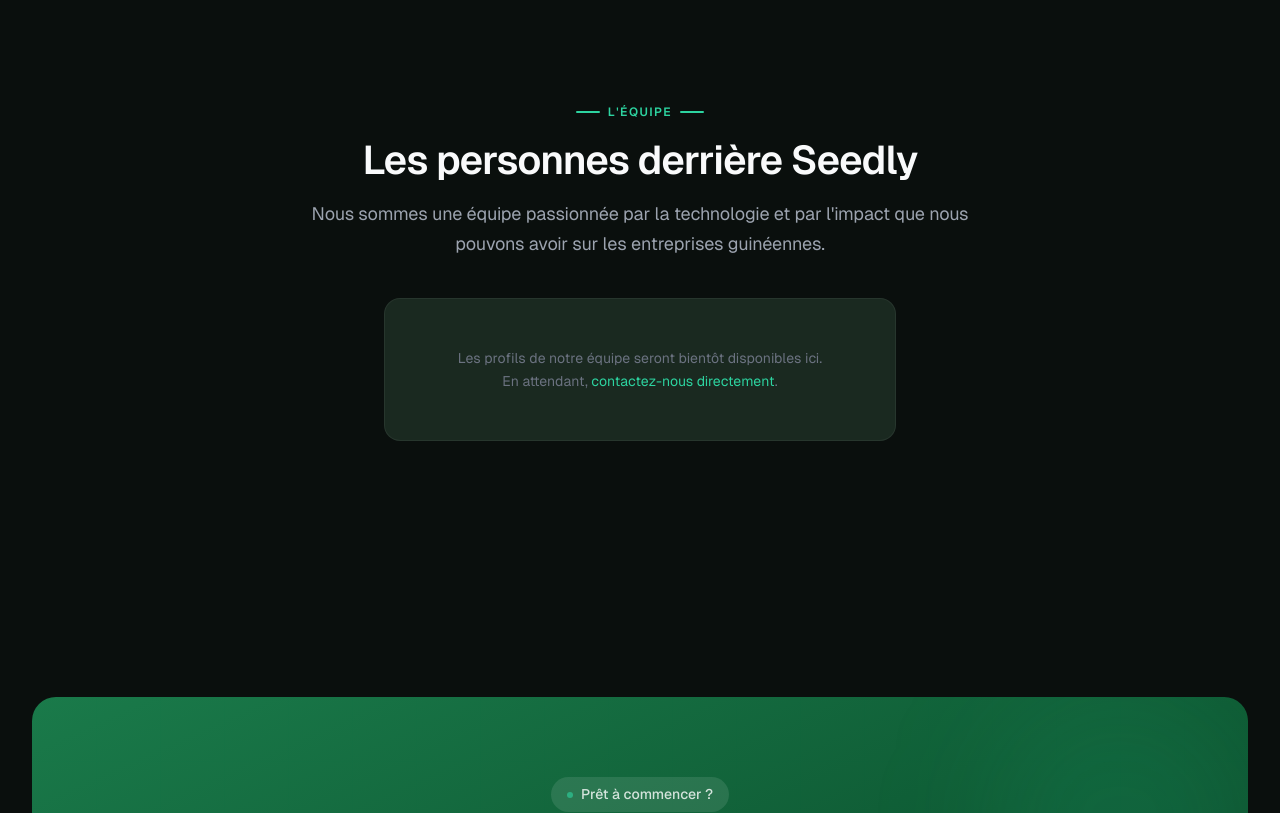
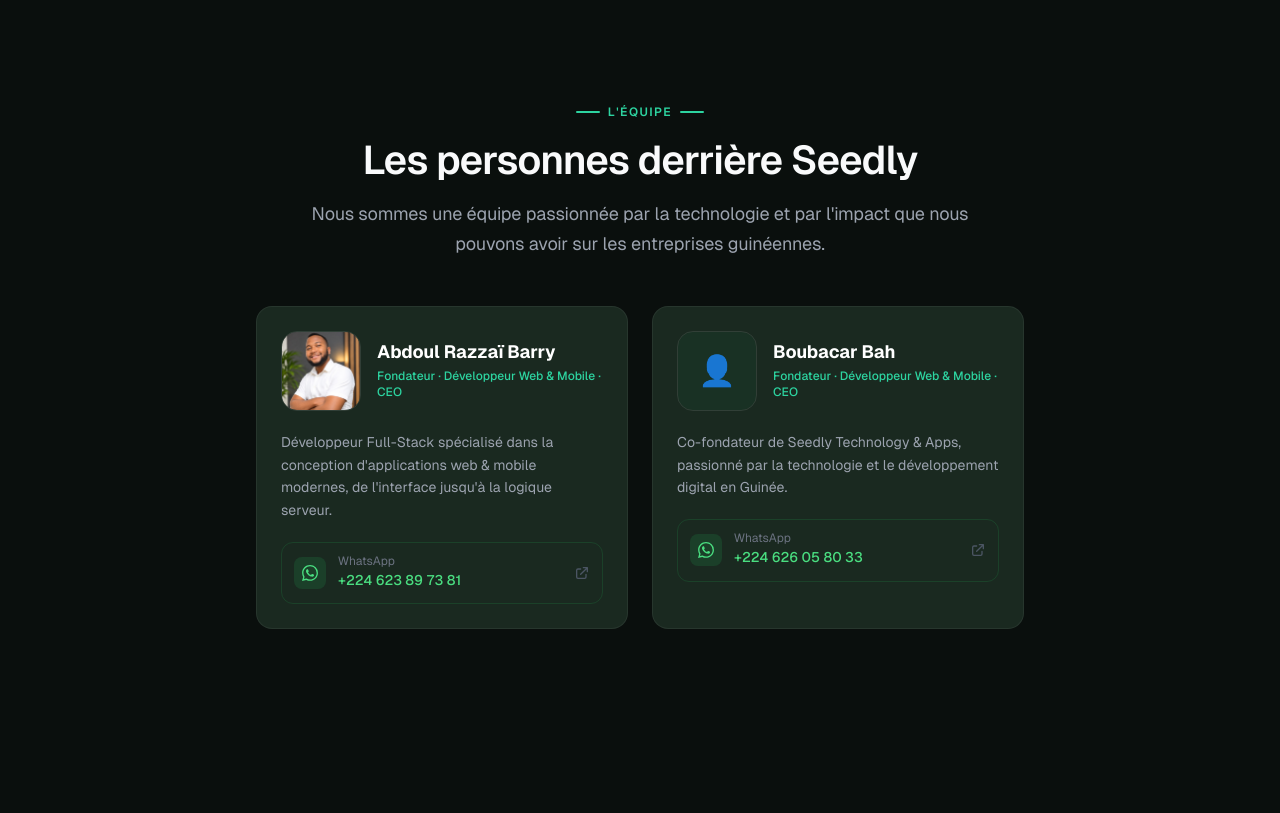
Before and after one commit to Barry-webdev/Seedly, a Next.js app in the folder Frontend/: page /a-propos in a window 1280 px wide. Shown: the part 3708-4521 px from the top of the page. Built offline with nearby package versions, Linux system fonts and the light colour scheme.

Commit message:
feat: section equipe avec photos, bios et WhatsApp

```diff
--- a/Frontend/app/a-propos/page.tsx
+++ b/Frontend/app/a-propos/page.tsx
@@ -13,18 +13,21 @@
 };
 
 const valueIcons: Record<string, React.ReactNode> = {
-  star: <Star className="w-5 h-5" />,
-  heart: <Heart className="w-5 h-5" />,
-  zap: <Zap className="w-5 h-5" />,
-  "trending-up": <TrendingUp className="w-5 h-5" />,
-  "shield-check": <ShieldCheck className="w-5 h-5" />,
-  "map-pin": <MapPin className="w-5 h-5" />,
+  star:         <Star className="w-5 h-5" />,
+  heart:        <Heart className="w-5 h-5" />,
+  zap:          <Zap className="w-5 h-5" />,
+  "trending-up":<TrendingUp className="w-5 h-5" />,
+  "shield-check":<ShieldCheck className="w-5 h-5" />,
+  "map-pin":    <MapPin className="w-5 h-5" />,
 };
+
+const whatsappNumbers = ["+224623897381", "+224626058033"];
 
 export default function AboutPage() {
   return (
     <MainLayout>
-      {/* Hero */}
+
+      {/* ── Hero ─────────────────────────────────────────── */}
       <section className="pt-32 pb-20 relative" aria-labelledby="about-title">
         <div className="absolute inset-0 grid-bg opacity-30" aria-hidden="true" />
         <div className="absolute top-20 right-0 w-96 h-96 rounded-full bg-primary/10 blur-3xl" aria-hidden="true" />
@@ -39,31 +42,22 @@
               l&apos;agence qui plante des{" "}
               <span className="text-gradient">graines digitales</span>
             </h1>
-            <p className="section-description text-lg">
-              {companyInfo.description}
-            </p>
+            <p className="section-description text-lg">{companyInfo.description}</p>
           </div>
         </div>
       </section>
 
-      {/* Mission & Vision */}
+      {/* ── Mission & Vision ─────────────────────────────── */}
       <section className="section-padding-sm bg-surface/50" aria-labelledby="mission-title">
         <div className="container-seedly">
           <div className="grid lg:grid-cols-2 gap-6">
             <div className="card-seedly p-8 space-y-4">
-              <div className="w-10 h-10 rounded-xl bg-primary/15 border border-primary/20 flex items-center justify-center text-2xl">
-                🌱
-              </div>
-              <h2 id="mission-title" className="text-xl font-bold text-white">
-                Notre mission
-              </h2>
+              <div className="w-10 h-10 rounded-xl bg-primary/15 border border-primary/20 flex items-center justify-center text-2xl">🌱</div>
+              <h2 id="mission-title" className="text-xl font-bold text-white">Notre mission</h2>
               <p className="text-neutral-400 leading-relaxed">{companyInfo.mission}</p>
             </div>
-
             <div className="card-seedly p-8 space-y-4">
-              <div className="w-10 h-10 rounded-xl bg-accent/15 border border-accent/20 flex items-center justify-center text-2xl">
-                🎯
-              </div>
+              <div className="w-10 h-10 rounded-xl bg-accent/15 border border-accent/20 flex items-center justify-center text-2xl">🎯</div>
               <h2 className="text-xl font-bold text-white">Notre vision</h2>
               <p className="text-neutral-400 leading-relaxed">{companyInfo.vision}</p>
             </div>
@@ -71,7 +65,7 @@
         </div>
       </section>
 
-      {/* Concept de la graine */}
+      {/* ── Concept de la graine ─────────────────────────── */}
       <section className="section-padding" aria-labelledby="concept-title">
         <div className="container-seedly">
           <div className="max-w-4xl mx-auto">
@@ -80,32 +74,13 @@
               title="Plant the idea. Grow the business."
               description="Le nom Seedly n'est pas un hasard. Une graine contient tout le potentiel d'un grand arbre — il lui faut juste les bonnes conditions pour pousser."
             />
-
             <div className="mt-12 grid sm:grid-cols-3 gap-6">
               {[
-                {
-                  emoji: "🌱",
-                  title: "La graine",
-                  description:
-                    "Votre idée ou votre besoin digital, même encore vague. C'est là que tout commence.",
-                },
-                {
-                  emoji: "💧",
-                  title: "L'accompagnement",
-                  description:
-                    "Notre travail : vous donner les outils, la stratégie et les compétences pour que cette idée prenne racine.",
-                },
-                {
-                  emoji: "🌳",
-                  title: "La croissance",
-                  description:
-                    "Un business plus visible, mieux organisé, plus compétitif. Des résultats concrets et durables.",
-                },
+                { emoji: "🌱", title: "La graine",        description: "Votre idée ou votre besoin digital, même encore vague. C'est là que tout commence." },
+                { emoji: "💧", title: "L'accompagnement", description: "Notre travail : vous donner les outils, la stratégie et les compétences pour que cette idée prenne racine." },
+                { emoji: "🌳", title: "La croissance",    description: "Un business plus visible, mieux organisé, plus compétitif. Des résultats concrets et durables." },
               ].map((item) => (
-                <div
-                  key={item.title}
-                  className="card-seedly p-6 text-center space-y-3"
-                >
+                <div key={item.title} className="card-seedly p-6 text-center space-y-3">
                   <span className="text-3xl">{item.emoji}</span>
                   <h3 className="font-bold text-white">{item.title}</h3>
                   <p className="text-sm text-neutral-400 leading-relaxed">{item.description}</p>
@@ -116,7 +91,7 @@
         </div>
       </section>
 
-      {/* Valeurs */}
+      {/* ── Valeurs ──────────────────────────────────────── */}
       <section id="valeurs" className="section-padding bg-surface/50" aria-labelledby="values-title">
         <div className="container-seedly">
           <SectionHeader
@@ -124,7 +99,6 @@
             title="Ce en quoi nous croyons"
             description="Ces valeurs guident chaque décision que nous prenons, chaque ligne de code que nous écrivons, chaque client que nous accompagnons."
           />
-
           <div className="mt-12 grid sm:grid-cols-2 lg:grid-cols-3 gap-5">
             {companyValues.map((value) => (
               <div key={value.id} className="card-seedly p-6 space-y-4 group">
@@ -139,12 +113,12 @@
         </div>
       </section>
 
-      {/* Méthode */}
+      {/* ── Méthode ──────────────────────────────────────── */}
       <section id="methode">
         <ProcessSection />
       </section>
 
-      {/* Équipe */}
+      {/* ── Équipe ───────────────────────────────────────── */}
       <section className="section-padding" aria-labelledby="team-title">
         <div className="container-seedly">
           <SectionHeader
@@ -153,23 +127,22 @@
             description="Nous sommes une équipe passionnée par la technologie et par l'impact que nous pouvons avoir sur les entreprises guinéennes."
           />
 
-          {teamMembers.length === 0 ? (
-            <div className="mt-10 text-center py-12 card-seedly max-w-lg mx-auto">
-              <p className="text-neutral-500 text-sm leading-relaxed">
-                Les profils de notre équipe seront bientôt disponibles ici.
-                <br />
-                En attendant,{" "}
-                <a href="/contact" className="text-accent hover:underline">
-                  contactez-nous directement
-                </a>
-                .
-              </p>
-            </div>
-          ) : (
-            <div className="mt-12 grid sm:grid-cols-2 lg:grid-cols-3 gap-5">
-              {teamMembers.map((member) => (
-                <div key={member.id} className="card-seedly p-6 space-y-4">
-                  <div className="w-16 h-16 rounded-2xl bg-primary/20 border border-primary/20 overflow-hidden">
+          <div className="mt-12 grid sm:grid-cols-2 gap-6 max-w-3xl mx-auto">
+            {teamMembers.map((member, index) => {
+              const rawNumber = whatsappNumbers[index] ?? "";
+              const waLink = `https://wa.me/${rawNumber.replace(/\D/g, "")}?text=${encodeURIComponent(
+                "Bonjour " + member.name.split(" ")[0] + ", j'ai visité le site Seedly et je souhaite discuter d'un projet."
+              )}`;
+              const displayNumber = rawNumber.replace(
+                /(\+224)(\d{3})(\d{2})(\d{2})(\d{2})/,
+                "$1 $2 $3 $4 $5"
+              );
+
+              return (
+                <div key={member.id} className="card-seedly p-6 space-y-5 group">
+                  {/* Photo + infos */}
+                  <div className="flex items-center gap-4">
+                    <div className="w-20 h-20 rounded-2xl overflow-hidden shrink-0 border border-white/10">
                       {member.photo ? (
                         // eslint-disable-next-line @next/next/no-img-element
                         <img
@@ -178,20 +151,55 @@
                           className="w-full h-full object-cover"
                         />
                       ) : (
-                      <div className="w-full h-full flex items-center justify-center text-2xl text-neutral-600">
+                        <div className="w-full h-full flex items-center justify-center text-3xl bg-primary/10">
                           👤
                         </div>
                       )}
                     </div>
                     <div>
-                    <h3 className="font-bold text-white">{member.name}</h3>
-                    <p className="text-sm text-accent">{member.role}</p>
+                      <h3 className="font-bold text-white text-lg leading-tight">
+                        {member.name}
+                      </h3>
+                      <p className="text-xs text-accent font-medium mt-1 leading-snug">
+                        {member.role}
+                      </p>
                     </div>
-                  <p className="text-sm text-neutral-400 leading-relaxed">{member.bio}</p>
                   </div>
-              ))}
+
+                  {/* Bio */}
+                  {member.bio && (
+                    <p className="text-sm text-neutral-400 leading-relaxed">
+                      {member.bio}
+                    </p>
+                  )}
+
+                  {/* WhatsApp */}
+                  <a
+                    href={waLink}
+                    target="_blank"
+                    rel="noopener noreferrer"
+                    className="flex items-center gap-3 p-3 rounded-xl bg-green-500/8 border border-green-500/15 hover:bg-green-500/15 hover:border-green-500/30 transition-all duration-200 group/wa"
+                    aria-label={`Contacter ${member.name} sur WhatsApp`}
+                  >
+                    <div className="w-8 h-8 rounded-lg bg-green-500/15 flex items-center justify-center shrink-0">
+                      <svg className="w-4 h-4 text-green-400" viewBox="0 0 24 24" fill="currentColor" aria-hidden="true">
+                        <path d="M17.472 14.382c-.297-.149-1.758-.867-2.03-.967-.273-.099-.471-.148-.67.15-.197.297-.767.966-.94 1.164-.173.199-.347.223-.644.075-.297-.15-1.255-.463-2.39-1.475-.883-.788-1.48-1.761-1.653-2.059-.173-.297-.018-.458.13-.606.134-.133.298-.347.446-.52.149-.174.198-.298.298-.497.099-.198.05-.371-.025-.52-.075-.149-.669-1.612-.916-2.207-.242-.579-.487-.5-.669-.51-.173-.008-.371-.01-.57-.01-.198 0-.52.074-.792.372-.272.297-1.04 1.016-1.04 2.479 0 1.462 1.065 2.875 1.213 3.074.149.198 2.096 3.2 5.077 4.487.709.306 1.262.489 1.694.625.712.227 1.36.195 1.871.118.571-.085 1.758-.719 2.006-1.413.248-.694.248-1.289.173-1.413-.074-.124-.272-.198-.57-.347m-5.421 7.403h-.004a9.87 9.87 0 01-5.031-1.378l-.361-.214-3.741.982.998-3.648-.235-.374a9.86 9.86 0 01-1.51-5.26c.001-5.45 4.436-9.884 9.888-9.884 2.64 0 5.122 1.03 6.988 2.898a9.825 9.825 0 012.893 6.994c-.003 5.45-4.437 9.884-9.885 9.884m8.413-18.297A11.815 11.815 0 0012.05 0C5.495 0 .16 5.335.157 11.892c0 2.096.547 4.142 1.588 5.945L.057 24l6.305-1.654a11.882 11.882 0 005.683 1.448h.005c6.554 0 11.89-5.335 11.893-11.893a11.821 11.821 0 00-3.48-8.413z" />
+                      </svg>
                     </div>
-          )}
+                    <div className="flex-1 min-w-0">
+                      <p className="text-xs text-neutral-500 leading-none mb-0.5">WhatsApp</p>
+                      <p className="text-sm font-medium text-green-400 group-hover/wa:text-green-300 transition-colors">
+                        {displayNumber}
+                      </p>
+                    </div>
+                    <svg className="w-4 h-4 text-neutral-600 group-hover/wa:text-green-400 transition-colors shrink-0" fill="none" viewBox="0 0 24 24" stroke="currentColor" aria-hidden="true">
+                      <path strokeLinecap="round" strokeLinejoin="round" strokeWidth={2} d="M10 6H6a2 2 0 00-2 2v10a2 2 0 002 2h10a2 2 0 002-2v-4M14 4h6m0 0v6m0-6L10 14" />
+                    </svg>
+                  </a>
+                </div>
+              );
+            })}
+          </div>
         </div>
       </section>
 
--- a/Frontend/data/company.ts
+++ b/Frontend/data/company.ts
@@ -114,17 +114,24 @@
   },
 ];
 
-// TODO: Ajouter les vrais membres de l'équipe quand les informations seront disponibles
 export const teamMembers: TeamMember[] = [
-  // Exemple de structure :
-  // {
-  //   id: "member-001",
-  //   name: "Prénom Nom",
-  //   role: "Fondateur & Directeur Technique",
-  //   bio: "...",
-  //   photo: "/images/team/nom.jpg",
-  //   linkedin: "https://linkedin.com/in/...",
-  // },
+  {
+    id: "member-001",
+    name: "Abdoul Razzaï Barry",
+    role: "Fondateur · Développeur Web & Mobile · CEO",
+    bio: "Développeur Full-Stack spécialisé dans la conception d'applications web & mobile modernes, de l'interface jusqu'à la logique serveur.",
+    photo: "/Razzaï.jpeg",
+    // TODO: Ajouter LinkedIn si disponible
+  },
+  {
+    id: "member-002",
+    name: "Boubacar Bah",
+    role: "Fondateur · Développeur Web & Mobile · CEO",
+    // TODO: Ajouter la bio de Boubacar
+    bio: "Co-fondateur de Seedly Technology & Apps, passionné par la technologie et le développement digital en Guinée.",
+    // TODO: Remplacer par la vraie photo quand elle sera disponible
+    photo: "",
+  },
 ];
 
 export const stats = [
```
Also changed, not shown: Frontend/public/Razzaï.jpeg (added). Lines whose indentation alone changed are shown as unchanged.
